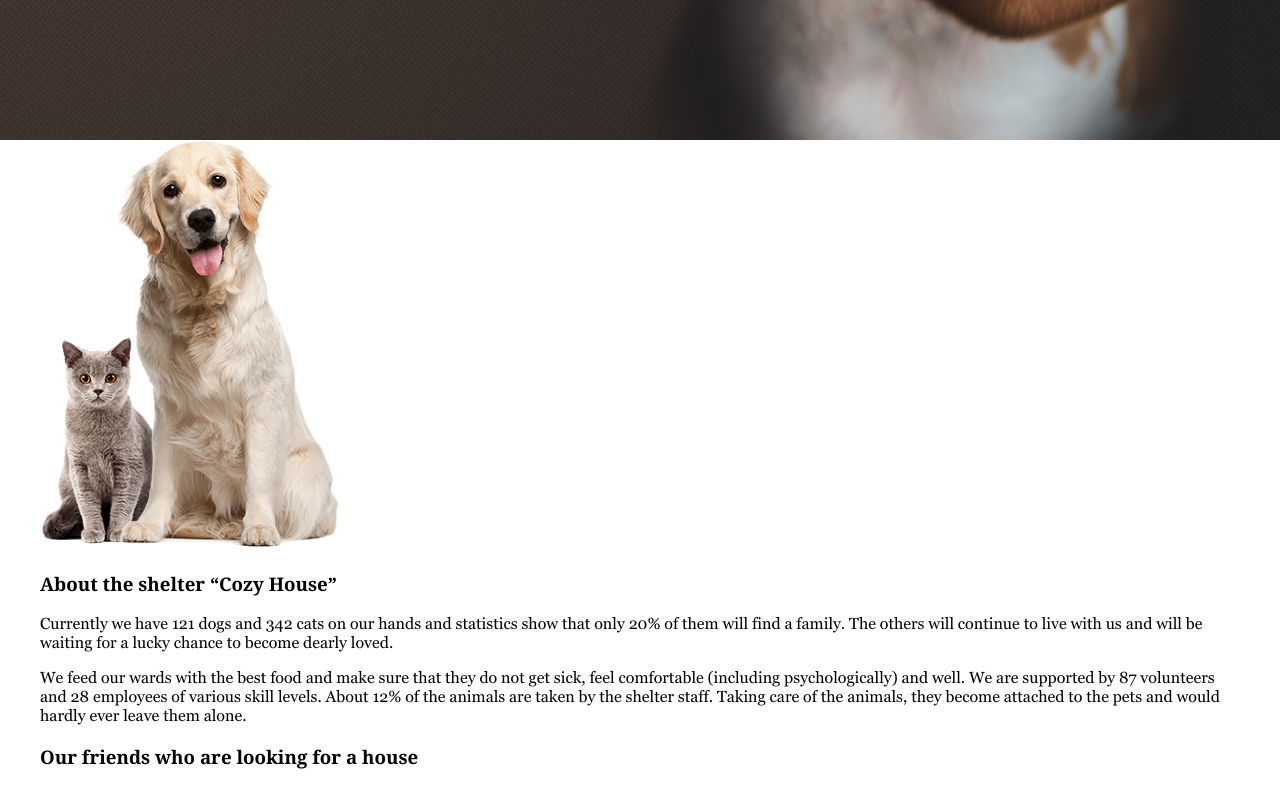
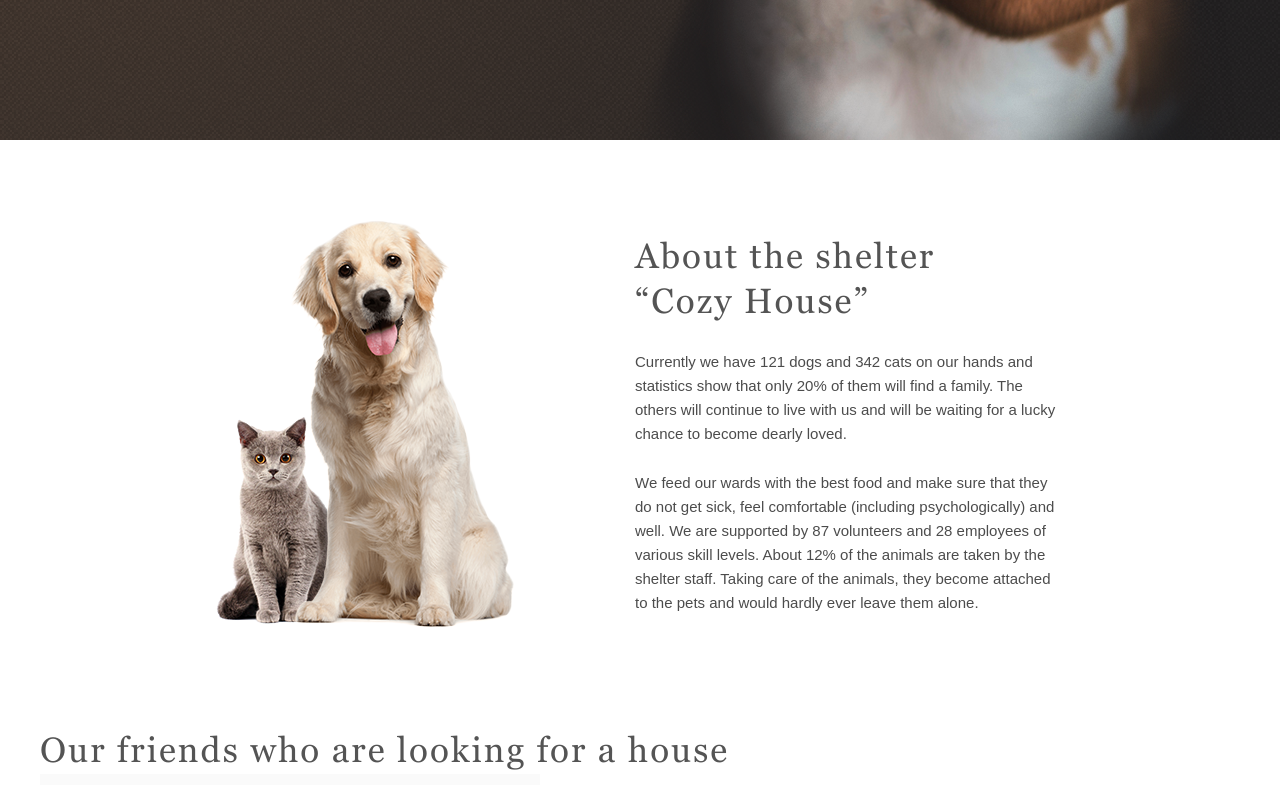
Before and after one commit to Marigza/JSFE2023Q1, a website: page shelter/pages/main/index.html in a window 1280 px wide. Shown: the part 768-1553 px from the top of the page. Drawn offline with Linux system fonts and the light colour scheme; a web font is replaced by a local one.

Commit message:
feat: add styles to about section

```diff
--- a/shelter/pages/main/index.html
+++ b/shelter/pages/main/index.html
@@ -38,11 +38,13 @@
         </div>
       </div>
     </section>
-    <section class="About">
+    <section class="about">
       <div class="wrapper wrapper_about">
-        <div class="about_image"><img src="../../assets/catdog.png" alt="about_image"></div>
+        <div class="about_image-wrapper">
+          <img class="about_image" src="../../assets/catdog.png" alt="about_image">
+        </div>
         <div class="about_content">
-          <h3 class="about_header">About the shelter “Cozy House”</h3>
+          <h3 class="about_header">About the shelter <br>“Cozy House”</h3>
           <p class="about_text">Currently we have 121 dogs and 342 cats on our hands and statistics show that only 20% of them will find a family. The others will continue to live with us and will be waiting for a lucky chance to become dearly loved.</p>
           <p class="about_text">We feed our wards with the best food and make sure that they do not get sick, feel comfortable (including psychologically) and well. We are supported by 87 volunteers and 28 employees of various skill levels. About 12% of the animals are taken by the shelter staff. Taking care of the animals, they become attached to the pets and would hardly ever leave them alone.</p>
         </div>
--- a/shelter/sass/base/_base.scss
+++ b/shelter/sass/base/_base.scss
@@ -29,6 +29,20 @@ h2 {
   margin: 0;
 }
 
+h3 {
+  color: $color-dark-l;
+  font-style: normal;
+  font-weight: 400;
+  font-size: 35px;
+  line-height: 130%;
+  letter-spacing: 2px;
+  margin: 0;
+}
+
+p {
+  margin: 0;
+}
+
 .wrapper {
   max-width: 1200px;
   margin: 0 auto;
--- /dev/null
+++ b/shelter/sass/components/_about.scss
@@ -0,0 +1,27 @@
+.wrapper_about {
+  display: flex;
+  justify-content: center;
+  align-items: center;
+  gap: 120px;
+  padding: 80px 0 100px 0;
+}
+
+.about_content {
+  max-width: 430px;
+}
+
+
+.about_image {
+  display: block;
+  max-width: 300px;
+}
+
+.about_text {
+  font-family: 'Arial';
+  font-style: normal;
+  font-weight: 400;
+  font-size: 15px;
+  line-height: 160%;
+  color: $color-dark-xl;
+  padding-top: 25px;
+}
--- a/shelter/sass/style.scss
+++ b/shelter/sass/style.scss
@@ -3,3 +3,4 @@
 @import "base/base";
 @import "components/header";
 @import "components/not-only";
+@import "components/about";
```
Also changed, not shown: shelter/sass/style.css, 1 other file.
